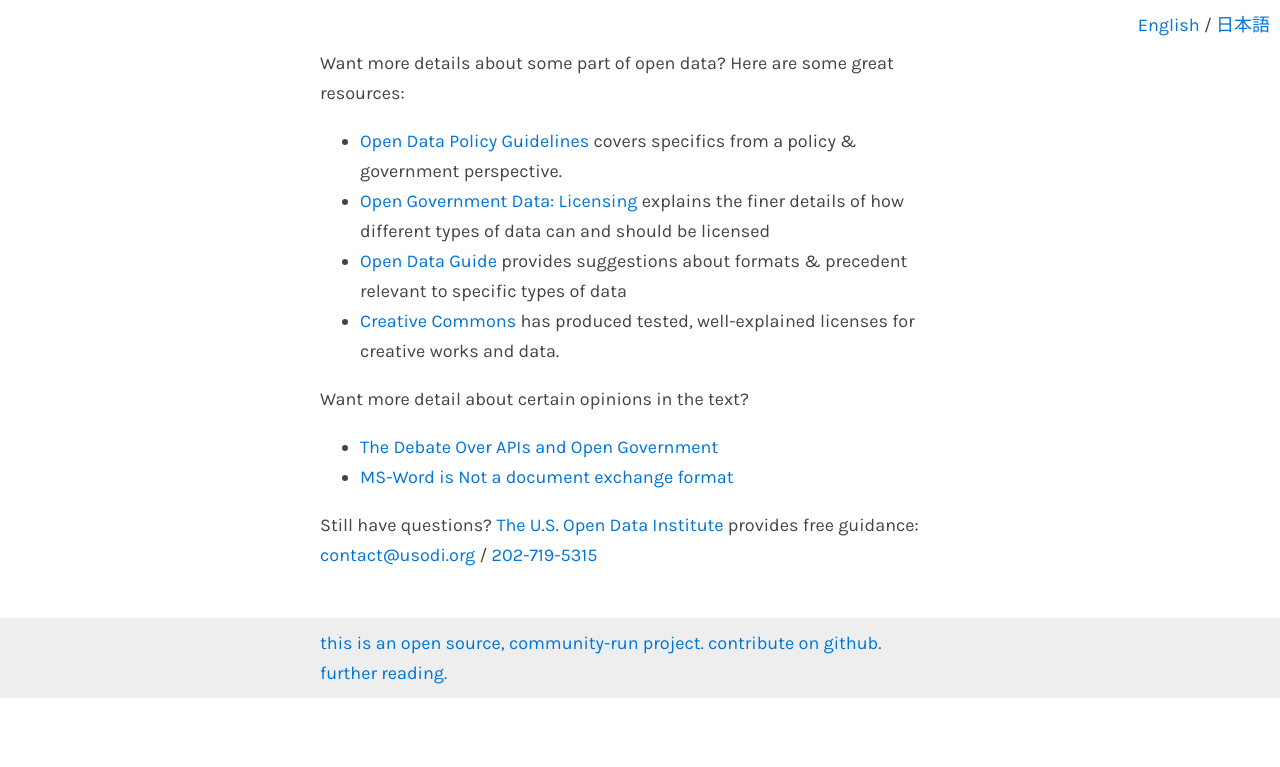
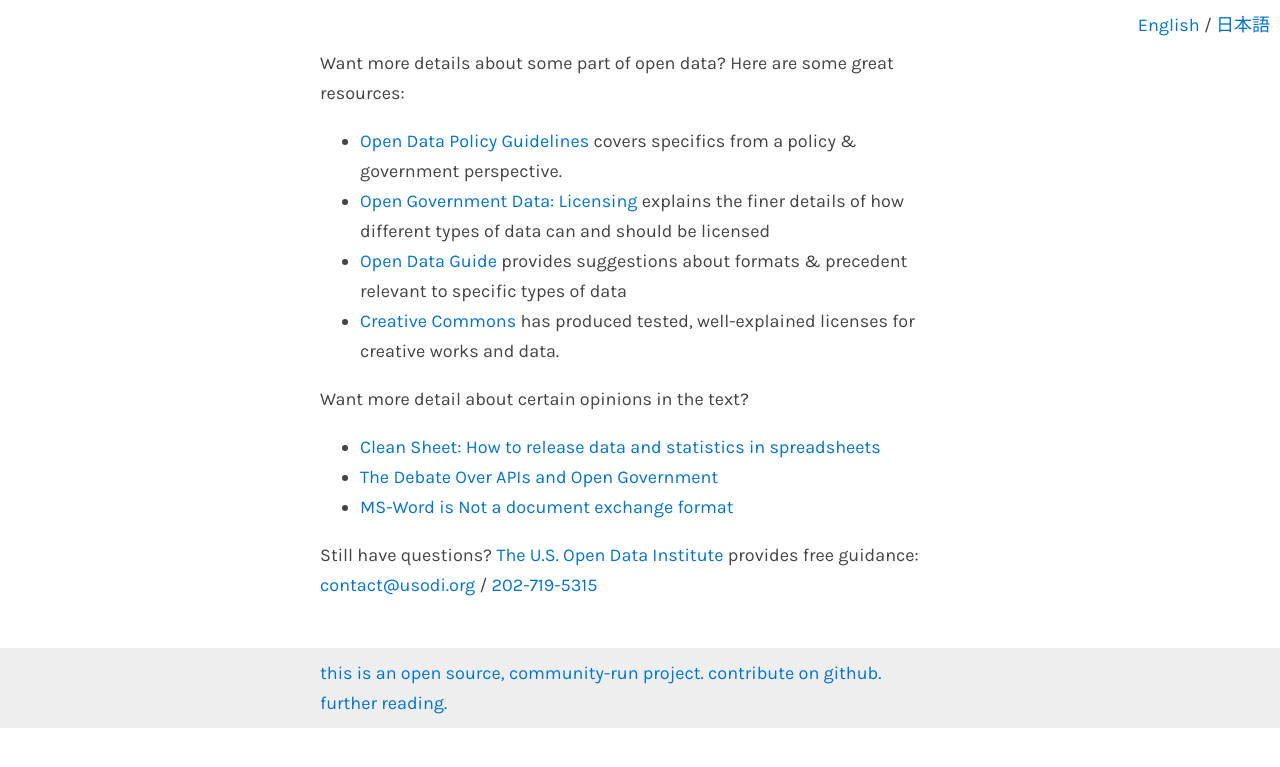
Before and after one commit to tmcw/simpleopendata, a Jekyll site: the page built from more.md, in a window 1280 px wide. Shown: the top 767 px of the page. Built offline with Jekyll 4.4.1, drawn with Linux system fonts in a browser that asks for light colours; Markdown is read by kramdown in place of the engine named in the settings; comment, search, counter and statistics services are not loaded.

Commit message:
Shoutout to clean-sheet. Fixes #19

```diff
--- a/more.md
+++ b/more.md
@@ -15,6 +15,7 @@ Want more details about some part of open data? Here are some great resources:
 
 Want more detail about certain opinions in the text?
 
+* [Clean Sheet: How to release data and statistics in spreadsheets](http://www.clean-sheet.org/)
 * [The Debate Over APIs and Open Government](http://techpresident.com/news/24829/free-data-debate-over-apis-and-open-government)
 * [MS-Word is Not a document exchange format](http://www.goldmark.org/netrants/no-word/attach.html)
 
```
